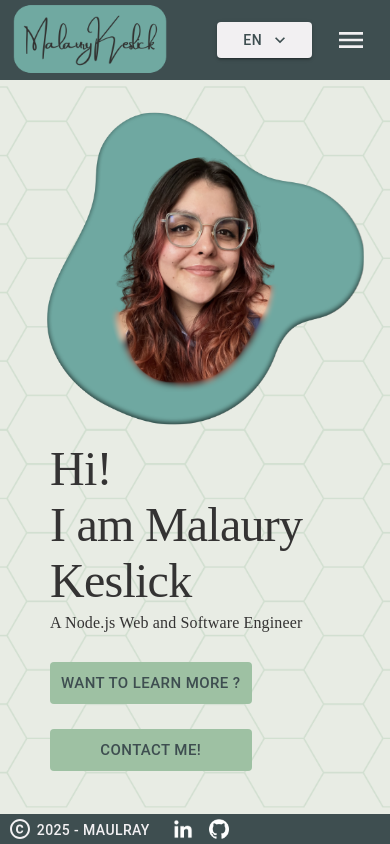
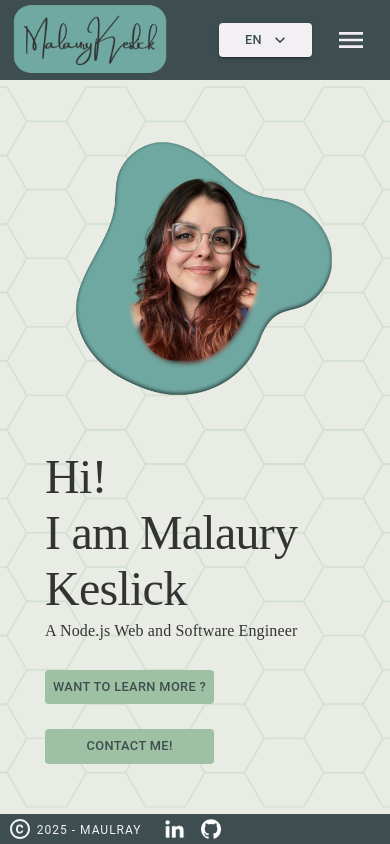
Before and after one commit to Maulraay/portfolio, a React app in the folder frontend/: page / in a window 390 px wide. Built offline with nearby package versions, Linux system fonts and the light colour scheme; a web font is replaced by a local one.

Commit message:
[WIP] responsiveness Homepage/Menu done

```diff
--- a/frontend/src/views/App.js
+++ b/frontend/src/views/App.js
@@ -103,8 +103,14 @@ const appTheme = createTheme({
     },
     body1: {
       fontFamily: 'Mina'
+    },
+    button: {
+      fontSize: "0.8rem",
+      '@media (min-width:550px)': {
+        fontSize: '1rem',
+      },
     }
-  }
+  },
 });
 
 const router = createBrowserRouter([
--- a/frontend/src/views/homepage/Homepage.jsx
+++ b/frontend/src/views/homepage/Homepage.jsx
@@ -25,10 +25,10 @@ export const Homepage = () => {
               <FormattedMessage id={"homepage.jobTitle"} defaultMessage={"A Node.js Web and Software Engineer"}/>
             </Typography>
             <div className={"buttons"}>
-              <Button href={'/about'} size={"large"}>
+              <Button href={'/about'}>
                 <FormattedMessage id={"homepage.learnMore"} defaultMessage={"Want to learn more ?"}/>
               </Button>
-              <Button href={'/contact'} size={"large"}>
+              <Button href={'/contact'}>
                 <FormattedMessage id={"homepage.contact"} defaultMessage={"Contact me!"}/>
               </Button>
             </div>
--- a/frontend/src/views/homepage/styles.css
+++ b/frontend/src/views/homepage/styles.css
@@ -1,4 +1,30 @@
-@media only screen and (max-width: 599px) {
+@media only screen and (max-height: 559px){
+    .homepage .portrait {
+        display: none;
+    }
+
+    .homepage .presentation{
+        width: calc(100% - 60px);
+        height: 100%;
+        margin: 0 30px 20px 60px;
+        overflow-y: auto;
+        overflow-x:  hidden;
+    }
+}
+
+@media only screen and (min-height: 560px){
+    .homepage .presentation{
+        flex: 1;
+        order: 2;
+        width: calc(100% - 60px);
+        height: 40%;
+        margin: 0 30px 10% 60px;
+        overflow-y: auto;
+        overflow-x:  hidden;
+    }
+}
+
+@media only screen and (max-width: 614px) {
     .homepage .buttons{
         flex-direction: column;
         width: fit-content;
@@ -9,7 +35,7 @@
     }
 }
 
-@media only screen and (min-width: 600px) {
+@media only screen and (min-width: 615px) {
     .homepage .buttons{
         flex-direction: row;
         min-width: 500px;
@@ -34,18 +60,13 @@
         height: 100%;
     }
 
-    .homepage .presentation{
-        flex: 1;
-        order: 2;
-        width: calc(100% - 100px);
-        height: 40%;
-        margin: 0 50px 10% 50px;
-    }
-
     .homepage .portrait {
         flex: 1;
         order: 1;
-        height: 45%;
+        height: 25%;
+        min-height: 265px;
+        width: 70%;
+        min-width: 225px;
         margin-top: 5%;
     }
 }
@@ -133,6 +154,7 @@
     background-color: var(--color-secondary);
     color: var(--color-text-secondary);
     white-space: nowrap;
+    width: auto;
 }
 
 .homepage .buttons .MuiButton-root:hover{
--- a/frontend/src/views/layout/Footer.jsx
+++ b/frontend/src/views/layout/Footer.jsx
@@ -12,7 +12,7 @@ export const Footer = (props) => {
     <div className={`footer${props.menuState ? " menuOpened" : ""}`}>
       <div className={`copyright`} style={props.menuState ? { display: "none" } : {}}>
         <Copyright className={'copyrightLogo'} alt={<FormattedMessage id={"layout.footer.copyright_alt"} defaultMessage={"Copyright logo"}/>}/>
-        <Typography variant={"button"} className={"copyrightText"}>
+        <Typography variant={"overline"} className={"copyrightText"}>
           {new Date().getFullYear()} - Maulray
         </Typography>
         <div className={"socialNetworks"}>
--- a/frontend/src/views/layout/Menu.jsx
+++ b/frontend/src/views/layout/Menu.jsx
@@ -8,8 +8,15 @@ import {useAppContext} from "../App";
 import {toggleTheme} from "./Header";
 
 export const Menu = (props) => {
-  const { theme } = useAppContext();
+  const { theme, locale, selectLanguage } = useAppContext();
   const [currentTheme, setCurrentTheme] = useState(theme);
+
+  let languageList = ["English", "French", "Deutsch"];
+  const fullLocale = languageList.find((lang) => lang.slice(0, 2).toLowerCase() === locale);
+  languageList.unshift(fullLocale);
+  languageList = [...new Set(languageList)]; //we put current locale at the beginning of the list
+
+  const onLanguageClick = (event) => selectLanguage(event.target.textContent.slice(0, 2).toLowerCase());
 
   return (
     <div className={'menu'}>
@@ -17,7 +24,9 @@ export const Menu = (props) => {
         <IconButton className={"darkModeIcon"} onClick={() => toggleTheme(currentTheme, setCurrentTheme)} alt={<FormattedMessage id={"layout.header.darkMode_alt"} defaultMessage={"Dark Mode toggle"}/>}>
           { currentTheme === 'dark' ? <DarkMode fontSize={"large"}/> : <DarkModeOutlined fontSize={"large"}/> }
         </IconButton>
-        <Cancel onClick={() => props.closeMenu()}/>
+        <IconButton className={"closeMenuIcon"} onClick={() => props.closeMenu()}>
+          <Cancel/>
+        </IconButton>
       </div>
       <div className={'buttons'}>
         <Button variant={'outlined'} href={'/'}> <FormattedMessage id={"layout.header.home"} defaultMessage={"Home"}/> </Button>
@@ -25,9 +34,21 @@ export const Menu = (props) => {
         <Button variant={'outlined'} href={'/gallery'}> <FormattedMessage id={"layout.header.projects"} defaultMessage={"My projects"}/> </Button>
         <Button variant={'outlined'} href={'/contact'}> <FormattedMessage id={"layout.header.contact"} defaultMessage={"Contact"}/> </Button>
       </div>
+      <div className={"languageSelector"}>
+        {languageList.map((language) => (
+          <Typography
+            key={`${language}Button`}
+            variant={"button"}
+            className={"language"}
+            sx={language === fullLocale ?{ textDecoration: "underline", fontWeight: 'bold' } : null}
+            onClick={onLanguageClick}>
+            {language}
+          </Typography>
+        ))}
+      </div>
       <div className={`copyright`}>
         <Copyright className={'copyrightLogo'} alt={<FormattedMessage id={"layout.footer.copyright_alt"} defaultMessage={"Copyright logo"}/>}/>
-        <Typography variant={"button"} className={"copyrightText"}>
+        <Typography variant={"overline"} className={"copyrightText"}>
           {new Date().getFullYear()} - Maulray
         </Typography>
         <div className={"socialNetworks"}>
--- a/frontend/src/views/layout/styles.css
+++ b/frontend/src/views/layout/styles.css
@@ -2,13 +2,83 @@
 @import '../../colorPalette/light.css';
 @import '../../colorPalette/dark.css';
 
+@media only screen and (max-height: 559px){
+    .layout .menu .buttons{
+        height: calc(75% - 160px);
+    }
 
-/* Small devices such as large phones (640px and up) */
-/* Medium devices such as tablets (768px and up) */
-/* Large devices such as laptops (1024px and up) */
-/* Largest devices such as desktops (1280px and up) */
+    .layout .menu .languageSelector{
+        height: 25%;
+    }
+}
 
-@media only screen and (max-width: 1000px) {
+@media only screen and (min-height: 560px){
+    .layout .menu .buttons{
+        height: calc(60% - 160px);
+    }
+
+    .layout .menu .languageSelector{
+        height: 40%;
+    }
+}
+
+@media only screen and (max-width: 374px) {
+    .layout .header .languageSelector{
+        display: none;
+    }
+
+    .layout .menu .languageSelector{
+        width: 100%;
+        color: var(--color-text-primary);
+        display: flex;
+        flex-direction: column;
+        align-items: center;
+        gap: 3%;
+    }
+
+    .layout .menu .languageSelector .language{
+        text-align: center;
+        cursor: pointer;
+        width: 50%;
+        border-radius: 20px;
+    }
+
+    .layout .menu .languageSelector .language:hover{
+        background-color: var(--color-secondary);
+        color: var(--color-text-secondary);
+    }
+}
+
+@media only screen and (min-width: 375px) {
+    .layout .menu .languageSelector{
+        display: none;
+    }
+
+    .layout .menu .buttons{
+        height: calc(100% - 160px);
+    }
+
+    .layout .header .languageSelector{
+        background-color: var(--color-text-primary);
+    }
+
+    .layout .header .languageSelector .icon{
+        color: var(--color-text-secondary);
+    }
+
+    .layout .header .languageSelector:hover .icon{
+        color: var(--color-text-secondary);
+        border-radius: 100%;
+        background-color: var(--color-secondary);
+    }
+
+    .layout .header .languageSelector .lang{
+        color: var(--color-text-secondary);
+        margin-left: 10px;
+    }
+}
+
+@media only screen and (max-width: 999px) {
     .layout .header .buttons {
         display: none;
     }
@@ -24,7 +94,6 @@
     }
 
     .layout .header .menuIcon .MuiSvgIcon-root{
-        color: var(--color-text-primary);
         font-size: xx-large;
     }
 
@@ -38,23 +107,9 @@
         height: 100%;
         background-color: var(--color-primary);
     }
-}
 
-@media only screen and (max-width: 1000px) {
     .layout .footer .support {
         display: none;
-    }
-}
-
-@media only screen and (min-width: 700px) and (max-width: 920px) {
-
-}
-
-@media only screen and (min-width: 1000px) {
-    .layout .footer .support {
-        padding-right: 2%;
-        display: flex;
-        gap: 10px;
     }
 }
 
@@ -89,8 +144,13 @@
 
     .layout .header .darkModeToggle .darkModeIcon{
         float: right;
-        color: var(--color-text-primary);
         width: 20%;
+    }
+
+    .layout .footer .support {
+        padding-right: 2%;
+        display: flex;
+        gap: 10px;
     }
 
     .layout .menu {
@@ -137,26 +197,6 @@
     position: absolute;
     height: 90%;
     margin: 3px 0;
-}
-
-
-.layout .header .languageSelector{
-    background-color: var(--color-text-primary);
-}
-
-.layout .header .languageSelector .icon{
-    color: var(--color-text-secondary);
-}
-
-.layout .header .languageSelector:hover .icon{
-    color: var(--color-text-secondary);
-    border-radius: 100%;
-    background-color: var(--color-secondary);
-}
-
-.layout .header .languageSelector .lang{
-    color: var(--color-text-secondary);
-    margin-left: 10px;
 }
 
 .layout .footer {
@@ -209,8 +249,24 @@
     color: var(--color-primary);
 }
 
+.layout .menu .topIcons{
+    display: flex;
+    height: 80px;
+    margin: 0 10px;
+    width: calc(100% - 20px);
+    align-items: center;
+}
+
+.layout .menu .topIcons .closeMenuIcon{
+    margin-left: auto;
+    margin-right: 0;
+}
+
+.layout .menu .topIcons .closeMenuIcon .MuiSvgIcon-root{
+    font-size: xx-large;
+}
+
 .layout .menu .buttons{
-    height: calc(100% - 160px);
     width: calc(90% - 20px);
     margin: 20px;
     display: flex;
@@ -219,19 +275,6 @@
     align-items: center;
 }
 
-.layout .menu .topIcons{
-    display: flex;
-    height: 80px;
-    width: calc(100% - 10px);
-    align-items: center;
-}
-
-.layout .menu .topIcons .MuiSvgIcon-root{
-    color: var(--color-text-primary);
-    font-size: xxx-large;
-    margin-left: auto;
-    margin-right: 0;
-}
 
 .layout .menu .buttons .MuiButtonBase-root{
     text-align: center;
@@ -247,3 +290,24 @@
     display: flex;
     flex-wrap: wrap;
 }
+
+::-webkit-scrollbar {
+    width: 8px;
+}
+
+::-webkit-scrollbar-track {
+    -webkit-box-shadow: inset 0 0 6px rgba(0, 0, 0, 0.3);
+    -webkit-border-radius: 5px;
+    border-radius: 5px;
+}
+
+::-webkit-scrollbar-thumb {
+    -webkit-border-radius: 5px;
+    border-radius: 5px;
+    background: var(--color-secondary);
+    -webkit-box-shadow: inset 0 0 6px rgba(0, 0, 0, 0.5);
+}
+
+::-webkit-scrollbar-thumb:window-inactive {
+    background: var(--color-secondary);
+}
```
